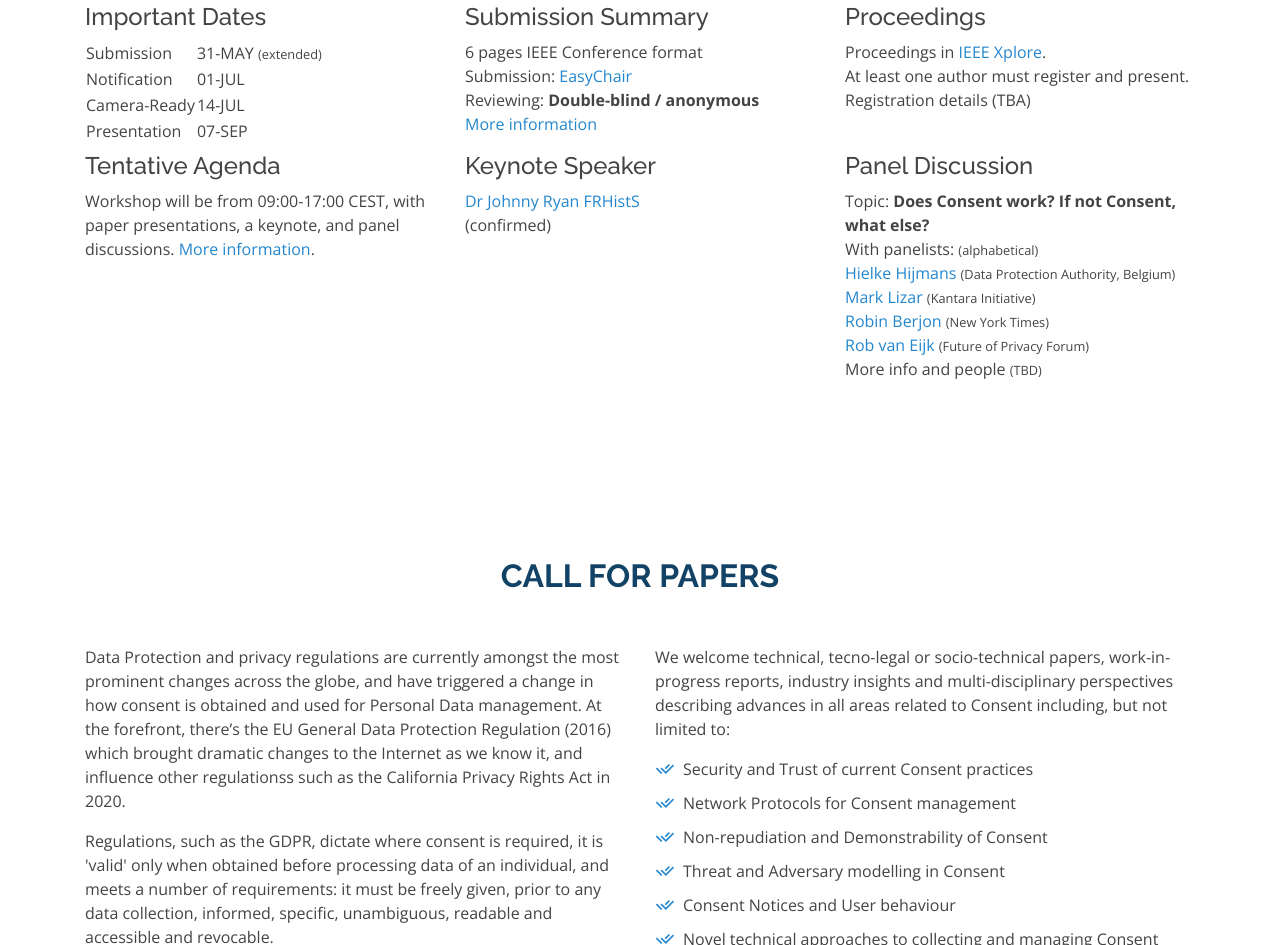
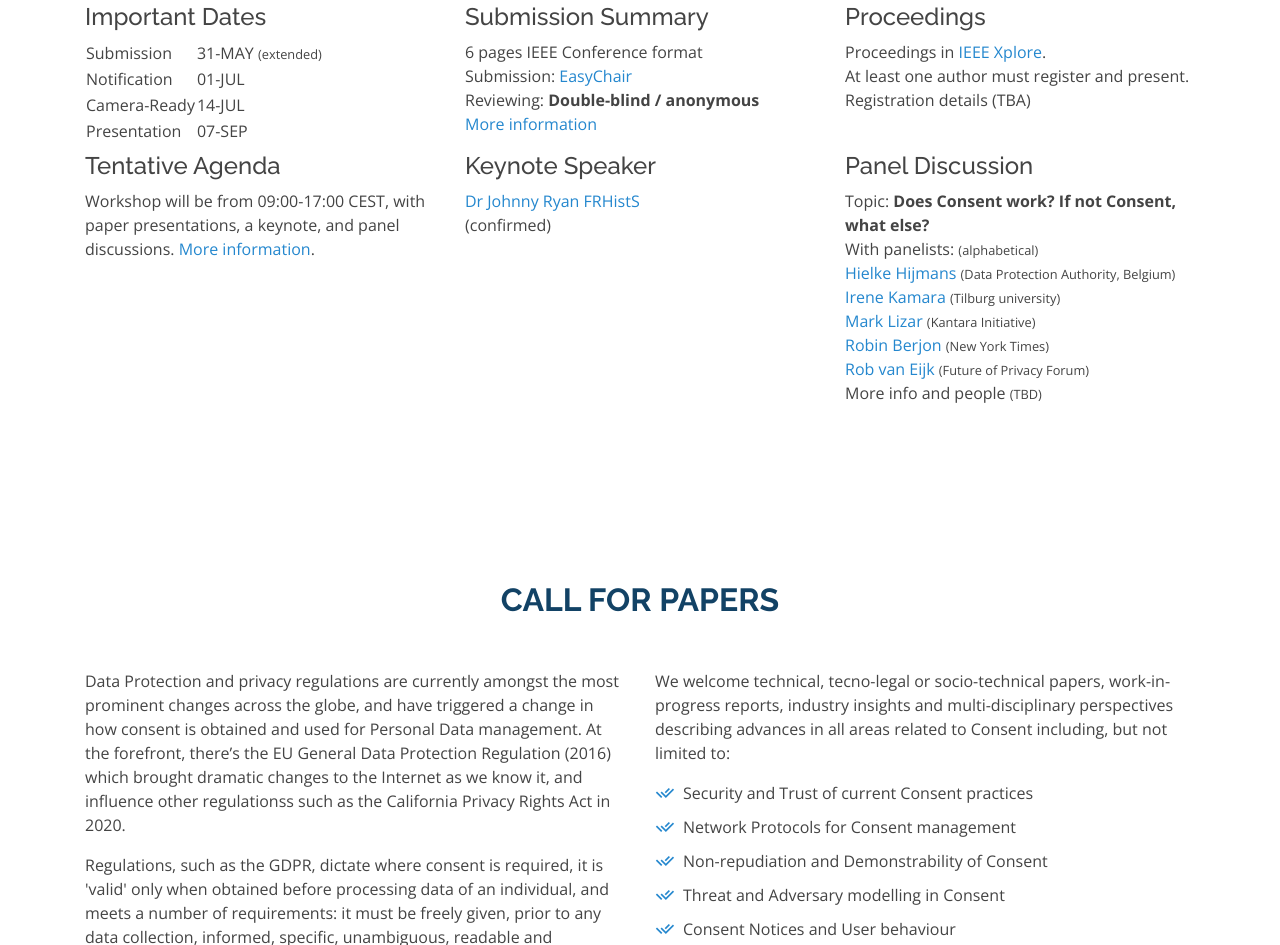
Before and after one commit to PAECG/consent2021, a plain HTML site: page index.html in a window 1280 px wide. Shown: the part 662-1607 px from the top of the page. Drawn offline with nearby package versions, Linux system fonts and the light colour scheme.

Commit message:
panel: update members

```diff
--- a/index.html
+++ b/index.html
@@ -111,6 +111,7 @@
             Topic: <b>Does Consent work? If not Consent, what else?</b><br/>
             With panelists: <small>(alphabetical)</small> <br/>
             <a href="https://www.autoriteprotectiondonnees.be/citoyen/l-autorite/organisation">Hielke Hijmans</a> <small>(Data Protection Authority, Belgium)</small> <br/>
+            <a href="https://research.tilburguniversity.edu/en/persons/irene-kamara">Irene Kamara</a> <small>(Tilburg university)</small> <br/>
             <a href="https://kantarainitiative.org/spotlight-on-mark-lizar/">Mark Lizar</a> <small>(Kantara Initiative)</small> <br/>
             <a href="https://berjon.com/">Robin Berjon</a> <small>(New York Times)</small> <br/>
             <a href="https://fpf.org/person/rob-van-eijk/">Rob van Eijk</a> <small>(Future of Privacy Forum)</small> <br/>
```
